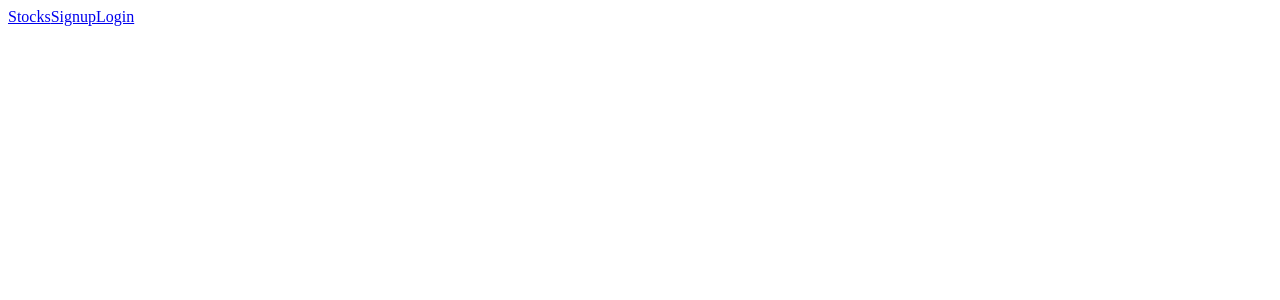
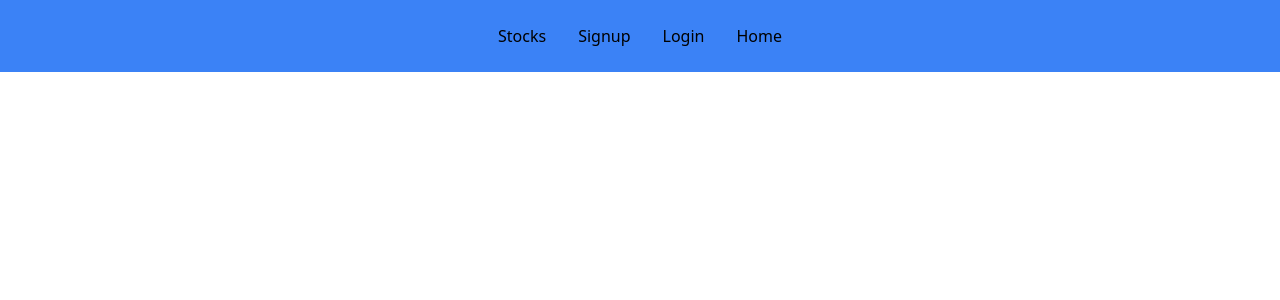
Before and after one commit to CoderJay06/stocks-chaser-frontend, a React (Create React App) app: page / in a window 1280 px wide. Shown: the top 300 px of the page. Built offline with nearby package versions, Linux system fonts and the light colour scheme.

Commit message:
Modify routes and add temporary styling

```diff
--- a/public/index.html
+++ b/public/index.html
@@ -15,6 +15,10 @@
       user's mobile device or desktop. See https://developers.google.com/web/fundamentals/web-app-manifest/
     -->
     <link rel="manifest" href="%PUBLIC_URL%/manifest.json" />
+    <link
+      href="https://unpkg.com/tailwindcss@^2/dist/tailwind.min.css"
+      rel="stylesheet"
+     />
     <!--
       Notice the use of %PUBLIC_URL% in the tags above.
       It will be replaced with the URL of the `public` folder during the build.
--- a/src/App.js
+++ b/src/App.js
@@ -11,35 +11,46 @@ class App extends Component {
 
    render() {
       return (
-         <Router>
-            <div className="App">
-               <nav className="text-center bg-blue-900 text-white-100 p-4">
+         <div className="App">
+            <Router>
+               <nav className="text-center bg-blue-500 text-black-100 p-4">
                   <NavLink
                      className="inline-block px-4 py-2"
-                     activeClassName="text-white-300"
                      exact to="/stocks">
                      Stocks
                   </NavLink>
                   <NavLink
                      className="inline-block px-4 py-2"
-                     activeClassName="text-white-300"
                      exact to="/signup">
                      Signup
                   </NavLink>
                   <NavLink
                      className="inline-block px-4 py-2"
-                     activeClassName="text-white-300"
                      exact to="/login">
                      Login
                   </NavLink>
+                  <NavLink
+                     className="inline-block px-4 py-2"
+                     exact to="/">
+                     Home
+                  </NavLink>
                </nav>
                <Switch>
-                  <Route exact path="/stocks">
+                  <Route path="/stocks">
                      <StocksContainer />
                   </Route>
+                  <Route path="/signup">
+                     {/* <Signup /> */}
+                  </Route>
+                  <Route path="/login">
+                     {/* <Login /> */}
+                  </Route>
+                  <Route exact path="/">
+                     {/* <Home /> */}
+                  </Route>
                </Switch>
-            </div>
-         </Router>
+            </Router>
+         </div>
        );
    }
 
--- a/src/components/Stock.js
+++ b/src/components/Stock.js
@@ -7,12 +7,14 @@ export const Stock = ({tickerSymbol, name, pricePerShare}) => {
    }
 
    return (
-      <div className="stock-container">
+      <div >
          <h4>Stock</h4>
          <p>Ticker: {tickerSymbol}</p>
          <p>Name: {name}</p>
          <p>Share Price: ${pricePerShare}</p>
-         <button onClick={handleOnClick}>View</button>
+         <button onClick={handleOnClick}
+                 className="w-full p-4 bg-blue-300 mt-4 hover:bg-blue-100 transition-all duration-200"
+         >View</button>
          <br />
       </div>
    )
--- a/src/components/Stocks.js
+++ b/src/components/Stocks.js
@@ -15,7 +15,7 @@ export const Stocks = (props) => {
    });
 
    return (
-      <div>
+      <div className="max-w-6xl w-3/4 mx-auto mt-16 shadow-lg px-4 py-6">
          {console.log('Stocks component props: ', props)}
          <h3>Stocks</h3>
          {renderStocks}
```
